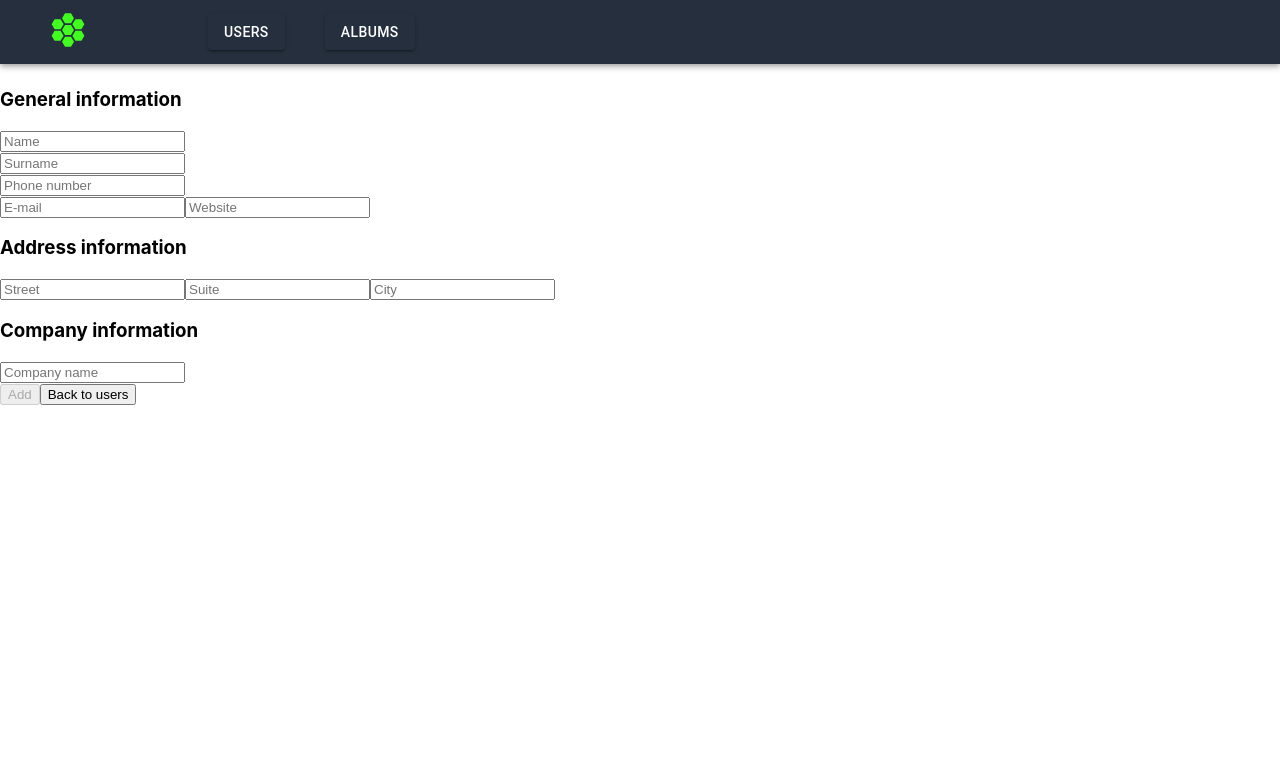
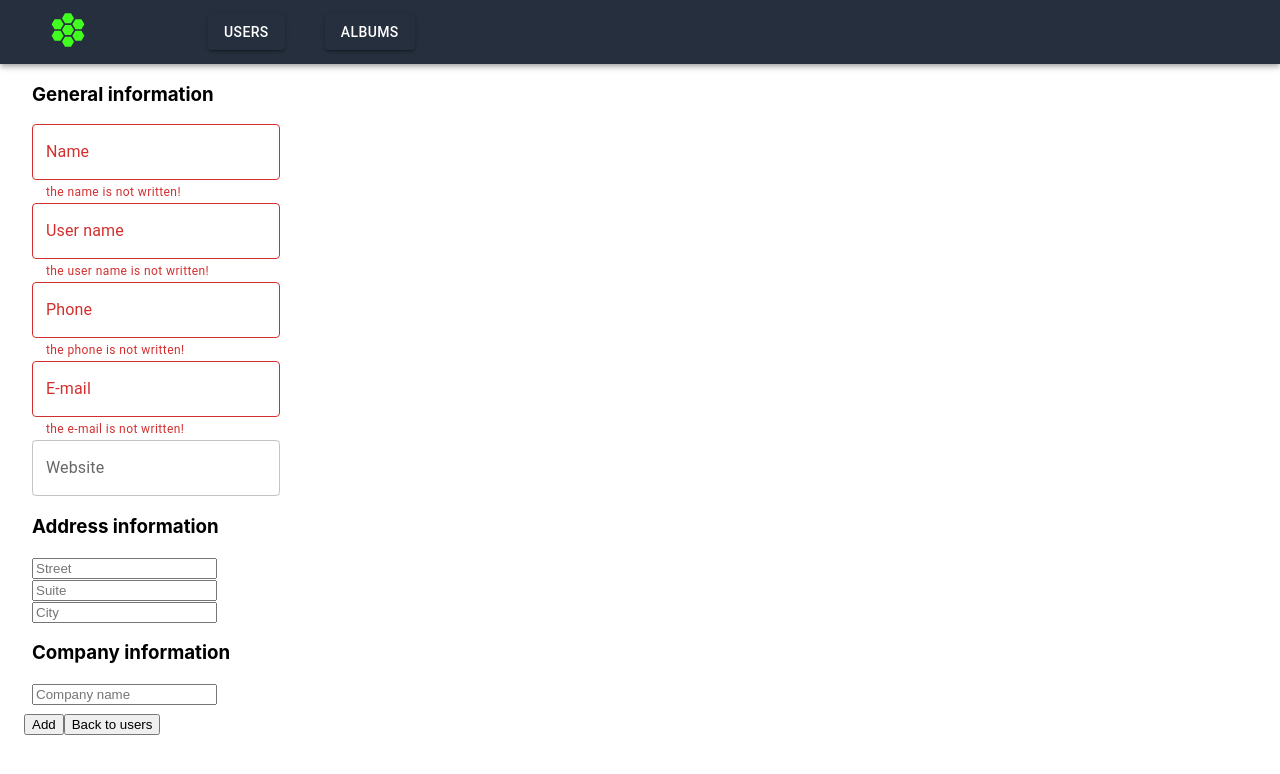
Before and after one commit to DoktorMc/users-albums, a React (Create React App) app: page /users in a window 1280 px wide. Both pictures are taken after typing "Sample" into the empty fields and a click on the button "ADD NEW USER". Shown: the top 774 px of the page. Built offline with nearby package versions, Linux system fonts and the light colour scheme; no server answers.

Commit message:
mui form

```diff
--- a/src/modules/common/commonComponents/navigation/Navigation.js
+++ b/src/modules/common/commonComponents/navigation/Navigation.js
@@ -9,7 +9,7 @@ import { Box } from "@mui/system";
 const Navigation = () => {
   return (
     <>
-      <AppBar position="static" sx={{ mb: 3 }}>
+      <AppBar position="static" sx={{ mb: 1 }}>
         <Container maxWidth="xl">
           <Toolbar>
             <NavLink to={"/"}>
--- a/src/modules/users/components/userAddEditForm/UserAddEditForm.js
+++ b/src/modules/users/components/userAddEditForm/UserAddEditForm.js
@@ -1,32 +1,35 @@
 import React, { useState, useEffect } from "react";
 import { connect } from "react-redux";
+import { Box, TextField , Button} from "@mui/material";
+
+
 import { useNavigate } from "react-router-dom";
 import { setProperty } from "../../../../helper/setPropertyToNestedObj";
 import { withRouter } from "../../../../hoc/withRouter";
 import useCustomNavigate from "../../../../hooks/useCastomNavigate";
 import { addUser, updateUser } from "../../../../store/actions/userActions";
 
-function extend(obj1, obj2) {
-  function copyObject(obj) {
-    const result = {};
-    for (let key in obj) {
-      if (typeof obj[key] != "object") {
-        result[key] = obj[key];
-      } else {
-        result[key] = copyObject(obj[key]);
-      }
-    }
-    return result;
-  }
-  for (let key in obj2) {
-    if (typeof obj2[key] != "object") {
-      obj1[key] = obj2[key];
-    } else {
-      obj1[key] = copyObject(obj2[key]);
-    }
-  }
-  return obj1;
-}
+// function extend(obj1, obj2) {
+//   function copyObject(obj) {
+//     const result = {};
+//     for (let key in obj) {
+//       if (typeof obj[key] != "object") {
+//         result[key] = obj[key];
+//       } else {
+//         result[key] = copyObject(obj[key]);
+//       }
+//     }
+//     return result;
+//   }
+//   for (let key in obj2) {
+//     if (typeof obj2[key] != "object") {
+//       obj1[key] = obj2[key];
+//     } else {
+//       obj1[key] = copyObject(obj2[key]);
+//     }
+//   }
+//   return obj1;
+// }
 
 export const UserAddEditForm = ({
   userForUpdate,
@@ -50,16 +53,16 @@ export const UserAddEditForm = ({
     },
   });
 
-  const [nameError, setNameError] = useState(" ");
-  const [userNameError, setUserNameError] = useState(" ");
-  const [phoneNumberError, setPhoneNumberError] = useState(" ");
-  const [emailError, setEmailError] = useState(" ");
+  const [nameError, setNameError] = useState(true);
+  const [userNameError, setUserNameError] = useState(true);
+  const [phoneNumberError, setPhoneNumberError] = useState(true);
+  const [emailError, setEmailError] = useState(true);
   const [formValid, setFormValid] = useState(false);
 
   const navigate = useCustomNavigate();
   const nav = useNavigate();
 
-  console.log("user for updatung data - ", userForUpdate);
+  // console.log("user for updatung data - ", userForUpdate);
 
   useEffect(() => {
     //     if (routerInfo.params.id) {
@@ -67,30 +70,32 @@ export const UserAddEditForm = ({
 
     //    console.log("user after", user);
     //  }
-    setUser(extend(user, userForUpdate));
+    console.log("user eror imput", nameError);
+    // setUser(extend(user, userForUpdate));
     if (nameError || userNameError || phoneNumberError || emailError) {
       setFormValid(false);
     } else {
       setFormValid(true);
     }
+  console.log("form valid", formValid);
   }, [nameError, userNameError, phoneNumberError, emailError, formValid]);
 
   const errorText = (name, empty) => {
     const errors = {
       name: (empty) =>
-        !empty ? setNameError("the name is not written!") : setNameError(""),
+        empty ? setNameError(false) : setNameError(true),
       username: (empty) =>
-        !empty
-          ? setUserNameError("the surname is not written!")
-          : setUserNameError(""),
+        empty
+          ? setUserNameError(false)
+          : setUserNameError(true),
       phone: (empty) =>
-        !empty
-          ? setPhoneNumberError("the phone number is not written!")
-          : setPhoneNumberError(""),
+        empty
+          ? setPhoneNumberError(false)
+          : setPhoneNumberError(true),
       email: (empty) =>
-        !empty
-          ? setEmailError("the E-mail is not written!")
-          : setEmailError(""),
+        empty
+          ? setEmailError(false)
+          : setEmailError(true),
     };
 
     return errors[name]?.(empty);
@@ -118,51 +123,68 @@ export const UserAddEditForm = ({
 
   return (
     <>
-      <form className="form">
-        <div className="form-input_general">
+      <Box
+        component="form"
+        sx={{
+          "& > :not(style)": { m: 1, width: "25ch" },
+        }}
+      >
+        <Box component="div" noValidate autoComplete="off">
           <h3>General information</h3>
-          {nameError && <div className="form-error">{nameError}</div>}
-          <input
-            type="text"
+          <TextField
+            error={nameError}
+            id="outlined-controlled"
             placeholder="Name"
+            label="Name"
+
             value={user.name}
             onChange={onInputChange}
             name="name"
+            helperText={nameError ? "the name is not written!" : ""}
           />
-          {userNameError && <div className="form-error">{userNameError}</div>}
-          <input
-            type="text"
-            placeholder="Surname"
+
+          <TextField
+            error={userNameError}
+            id="outlined-controlled"
+            placeholder="User name"
+            label="User name"
             value={user.username}
             onChange={onInputChange}
             name="username"
+            helperText={userNameError ? "the user name is not written!" : ""}
           />
-          {phoneNumberError && (
-            <div className="form-error">{phoneNumberError}</div>
-          )}
-          <input
-            type="text"
-            placeholder="Phone number"
+
+          <TextField
+            error={phoneNumberError}
+            id="outlined-controlled"
+            placeholder="Phone"
+            label="Phone"
             value={user.phone}
             onChange={onInputChange}
             name="phone"
+            helperText={phoneNumberError ? "the phone is not written!" : ""}
           />
-          {emailError && <div className="form-error">{emailError}</div>}
-          <input
-            type="text"
+
+          <TextField
+            error={emailError}
+            id="outlined-controlled"
             placeholder="E-mail"
+            label="E-mail"
             value={user.email}
             onChange={onInputChange}
             name="email"
+            helperText={emailError ? "the e-mail is not written!" : ""}
           />
-          <input
-            type="text"
+
+          <TextField
+            id="outlined-controlled"
             placeholder="Website"
+            label="Website"
             value={user.website}
             onChange={onInputChange}
             name="website"
           />
-        </div>
+        </Box>
         <div className="form-input_address">
           <h3>Address information</h3>
 
@@ -199,13 +221,18 @@ export const UserAddEditForm = ({
             name="company.name"
           />
         </div>
-      </form>
+      </Box>
       <div className="form-button">
         {routerInfo.params.id ? (
           <>
-            <button className="form-button_save" onClick={onClickUpdate}>
+            <Button
+              variant="contained"
+              onClick={onClickUpdate}
+              disabled={!formValid}
+            >
               Edit
-            </button>
+            </Button>
+
             <button className="form-button_cancel" onClick={navigate.goBack}>
               Back to details
             </button>
@@ -215,7 +242,7 @@ export const UserAddEditForm = ({
             <button
               className="form-button_save"
               onClick={onClickAdd}
-              disabled={!formValid}
+              disabled={formValid}
             >
               Add
             </button>
--- a/src/modules/users/components/userDetails/UserDetails.js
+++ b/src/modules/users/components/userDetails/UserDetails.js
@@ -3,7 +3,16 @@ import { connect } from "react-redux";
 import { Box } from "@mui/system";
 import { useLocation, useNavigate, Link } from "react-router-dom";
 import { getAlbumsByid } from "../../../../store/actions/albumActions";
-import { Typography } from "@mui/material";
+import FolderIcon from "@mui/icons-material/Folder";
+import {
+  Typography,
+  Button,
+  Grid,
+  List,
+  ListItem,
+  ListItemIcon,
+  ListItemText,
+} from "@mui/material";
 
 const UserDetails = ({ userDetail, userAlbums, getUserAlbums }) => {
   const { pathname } = useLocation();
@@ -16,15 +25,18 @@ const UserDetails = ({ userDetail, userAlbums, getUserAlbums }) => {
   const onEditForm = () => {
     navigate(`${pathname}/edit`);
   };
+
   return (
-    <div>
-      <h2>USER DETAIL</h2>
-
+    <Box sx={{ display: "flex", justifyContent: "space-around" }}>
+      <Box component="div">
+        <h3>USER DETAIL</h3>
         <Box
           component="div"
           sx={{ mb: 2, p: 2, border: "1px dashed grey", maxWidth: 500 }}
         >
-        <Typography sx={{ mb: 2, fontSize: 25 }}>{userDetail.name}</Typography>
+          <Typography sx={{ mb: 2, fontSize: 25 }}>
+            {userDetail.name}
+          </Typography>
           <Typography>
             <p>
               User name - <span>{userDetail.username}</span>
@@ -39,8 +51,7 @@ const UserDetails = ({ userDetail, userAlbums, getUserAlbums }) => {
               Website - <span> {userDetail.website}</span>
             </p>
           </Typography>
-      </Box>
-
+        </Box>{" "}
         <Box
           component="div"
           sx={{ mb: 2, p: 2, border: "1px dashed grey", maxWidth: 500 }}
@@ -67,25 +78,58 @@ const UserDetails = ({ userDetail, userAlbums, getUserAlbums }) => {
         >
           <Typography sx={{ mb: 2, fontSize: 25 }}>Company</Typography>
           <Typography>
-          <p>Company name - <span> {userDetail.company?.name}</span></p>
-          <p>BS - <span> {userDetail.company?.bs}</span></p>
-          <p>Catch phrase - <span> {userDetail.company?.catchPhrase}</span></p>
+            <p>
+              Company name - <span> {userDetail.company?.name}</span>
+            </p>
+            <p>
+              BS - <span> {userDetail.company?.bs}</span>
+            </p>
+            <p>
+              Catch phrase - <span> {userDetail.company?.catchPhrase}</span>
+            </p>
           </Typography>
         </Box>
+        <Button
+          variant="contained"
+          onClick={onEditForm}
+          sx={{ width: "10ch", fontSize: 13, fontWeight: "bold" }}
+          color="secondary"
+        >
+          Edit
+        </Button>
+      </Box>
 
-      <button onClick={onEditForm}>Edit Information</button>
-
-      <h4>User photo album</h4>
-      <div>
+      <Box component="div" sx={{ maxWidth: 500 }}>
+        {/* <h3>User photo album</h3>
+        <Box sx={{ p: 2, maxWidth: 500 }}>
           {userAlbums.map((item) => (
             <div item={item} key={item.id}>
               <Link to={`/albums/${item.id}`} className="item-group_link">
                 <span>{item.title}</span>
               </Link>
             </div>
+          ))} */}
+
+        <Grid item xs={'auto'} md={6}>
+          <Typography sx={{ mt: 3, mb: 2 }} variant="h5" component="div">
+            User photo album
+          </Typography>
+          {userAlbums.map((item) => (
+            <List item={item} key={item.id}>
+              <ListItem>
+                <ListItemIcon>
+                  <FolderIcon />
+                </ListItemIcon >
+                <Link to={`/albums/${item.id}`}>
+                  <ListItemText primary={`${item.title}`} />
+                </Link>
+              </ListItem>
+            </List>
           ))}
-      </div>
-    </div>
+        </Grid>
+        {/* </Box> */}
+      </Box>
+    </Box>
   );
 };
 
--- a/src/modules/users/pages/userCRDPage/UserCRDPage.js
+++ b/src/modules/users/pages/userCRDPage/UserCRDPage.js
@@ -1,14 +1,14 @@
-import React from 'react';
-import UserAddForm from '../../components/userAddEditForm/UserAddEditForm';
+import React from "react";
+import { Container} from "@mui/material";
+
+import UserAddForm from "../../components/userAddEditForm/UserAddEditForm";
 
 const UserCRDPage = () => {
-
   return (
-    <>
-    <UserAddForm/>
-    </>
-
+    <Container maxWidth="xl">
+      <UserAddForm />
+    </Container>
   );
-}
+};
 
 export default UserCRDPage;
--- a/src/modules/users/pages/userPage/UserPage.js
+++ b/src/modules/users/pages/userPage/UserPage.js
@@ -2,8 +2,7 @@ import React, { useEffect } from "react";
 import { useDispatch } from "react-redux";
 import { fetchUsers } from "../../../../store/actions/userActions";
 import UsersList from "../../components/usersList/UsersList";
-import Container from "@mui/material/Container";
-import TextField from "@mui/material/TextField";
+import { Container, TextField } from "@mui/material";
 import "./UserPage.css";
 
 const UserPage = () => {
```
Lines whose indentation alone changed are shown as unchanged.
